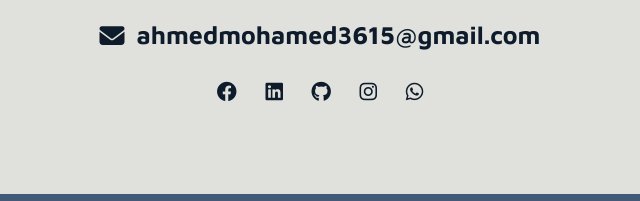
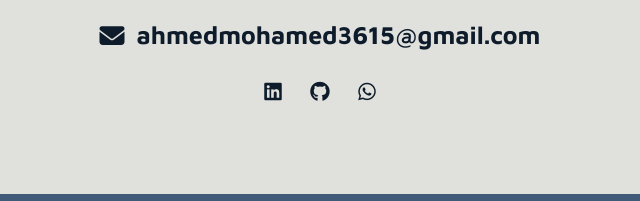
Before and after one commit to ahmed-abbe/Portfolio, a plain HTML site: page index.html in a window 1280 px wide. Shown: the part 2873-3074 px from the top of the page, 320-960 px from the left. Drawn offline with Linux system fonts and the light colour scheme.

Commit message:
slight fixes

```diff
--- a/CSS/Master.css
+++ b/CSS/Master.css
@@ -505,11 +505,6 @@ header .container .logo:hover {
     font-size: 50px;
     margin-bottom: 0;
 }
-@media (min-width: 992px) {
-    .resume .parent .exp {
-        transition-delay: 200ms;
-    }
-}
 .resume .parent > div > div {
     font-size: 30px;
     position: relative;
@@ -601,20 +596,17 @@ header .container .logo:hover {
     -o-transition: 0.5s;
     transition: 0.5s;
 }
-.contact .social-media a:first-of-type:hover i {
-    background-color: #1877f2;
+.contact .social-media a {
+    text-decoration: none;
+}
+.contact .social-media a:nth-of-type(1):hover i {
+    background-color: #0a66c2;
 }
 .contact .social-media a:nth-of-type(2):hover i {
-    background-color: #0a66c2;
-}
-.contact .social-media a:nth-of-type(3):hover i {
     background-color: #333;
 }
-.contact .social-media a:nth-of-type(4):hover i {
-    background-color: #c13584;
-}
 .contact .social-media a:last-of-type:hover i {
-    background-color: #075e54;
+    background-color: #128c7e;
 }
 /* End Contact Section */
 /* Start Footer */
--- a/index.html
+++ b/index.html
@@ -4,7 +4,7 @@
         <meta charset="UTF-8" />
         <meta http-equiv="X-UA-Compatible" content="IE=edge" />
         <meta name="viewport" content="width=device-width, initial-scale=1.0" />
-        <title>AM</title>
+        <title>Portfolio</title>
         <!-- Open Graph Meta -->
         <meta property="og:title" content="Ahmed portfolio" />
         <meta
@@ -69,10 +69,7 @@
                     computer science, and I am always learning and working hard
                     to improve myself.
                 </p>
-                <a
-                    href="Files/My Resmue.pdf"
-                    download="Ahmed's Resume"
-                    class="btn prime"
+                <a href="Files/My Resume.pdf" class="btn prime"
                     ><i class="fa-sharp fa-solid fa-file"></i> Get Resume</a
                 >
                 <a href="#Contact" class="btn secondry">Hire me</a>
@@ -89,7 +86,6 @@
             </div>
             <div class="images">
                 <img class="active" src="imgs/my-work1.png" alt="Space Tour" />
-                <img src="imgs/my-work2.png" alt="Tenzi Game" />
                 <img src="imgs/my-work3.png" alt="Elzero World" />
                 <img src="imgs/my-work4.png" alt="Dashboard" />
                 <img src="imgs/my-work5.png" alt="Quiz App" />
@@ -140,9 +136,6 @@
                         </p>
                     </div>
                 </div>
-                <div class="exp hidden">
-                    <h2>Experiences</h2>
-                </div>
             </div>
         </section>
         <!-- End Resume Section -->
@@ -160,26 +153,17 @@
                 </div>
                 <div class="social-media">
                     <a
-                        href="https://www.facebook.com/profile.php?id=100004170797214"
-                        target="_blank"
-                        ><i class="fa-brands fa-facebook"></i
-                    ></a>
-                    <a
                         href="https://www.linkedin.com/in/ahmed-gafar-791857251/"
                         target="_blank"
-                        ><i class="fa-brands fa-linkedin"></i
-                    ></a>
-                    <a href="https://github.com/ahmed-abbe" target="_blank"
-                        ><i class="fa-brands fa-github"></i
-                    ></a>
-                    <a
-                        href="https://instagram.com/ahmed_gafar03?igshid=NmQ2ZmYxZjA="
-                        target="_blank"
-                        ><i class="fa-brands fa-instagram"></i
-                    ></a>
-                    <a href="https://wa.me/+201066295454" target="_blank"
-                        ><i class="fa-brands fa-whatsapp"></i
-                    ></a>
+                    >
+                        <i class="fa-brands fa-linkedin"></i>
+                    </a>
+                    <a href="https://github.com/ahmed-abbe" target="_blank">
+                        <i class="fa-brands fa-github"></i>
+                    </a>
+                    <a href="https://wa.me/+201066295454" target="_blank">
+                        <i class="fa-brands fa-whatsapp"></i>
+                    </a>
                 </div>
             </div>
         </section>
```
Also changed, not shown: 2 other files.
